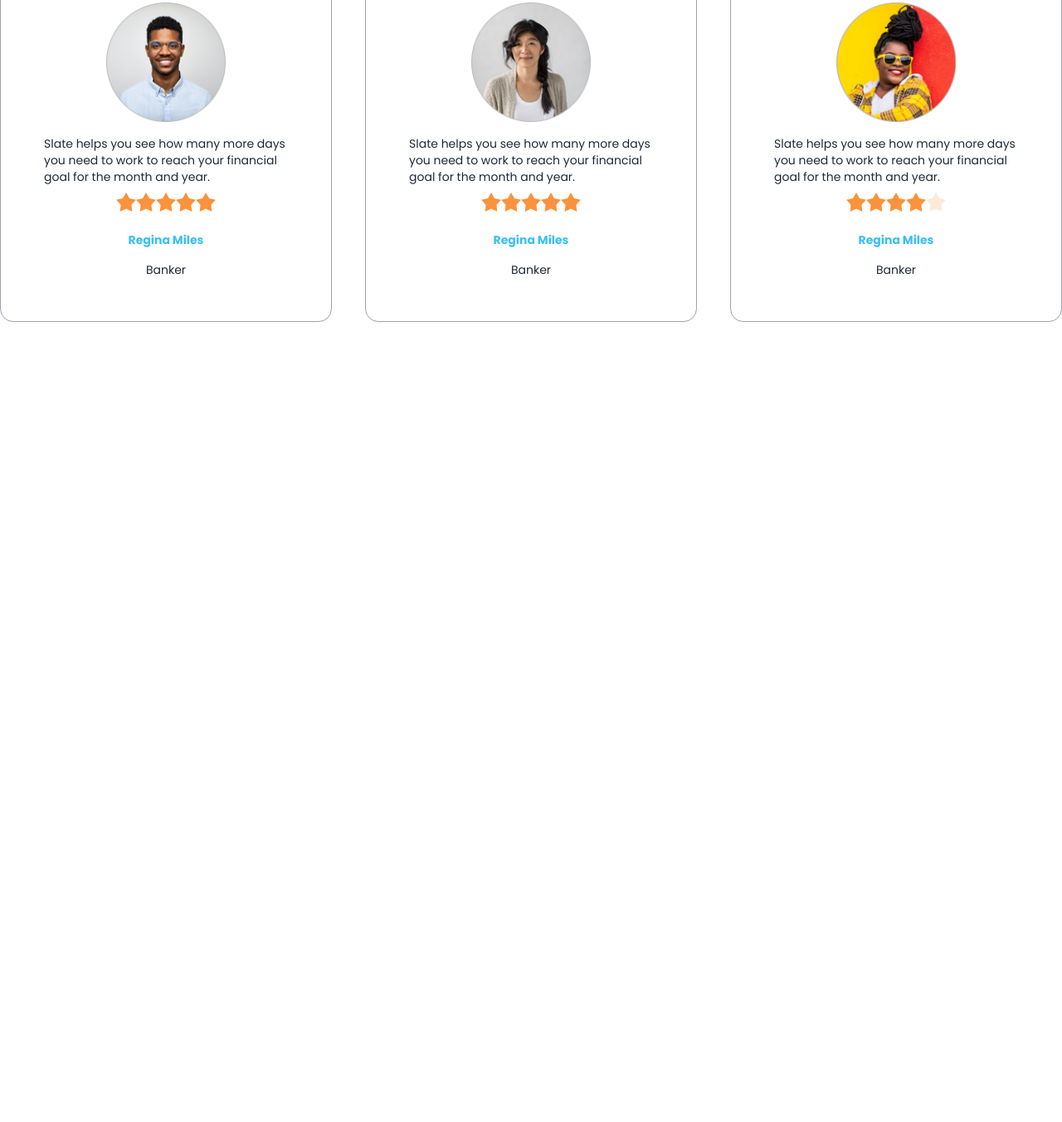
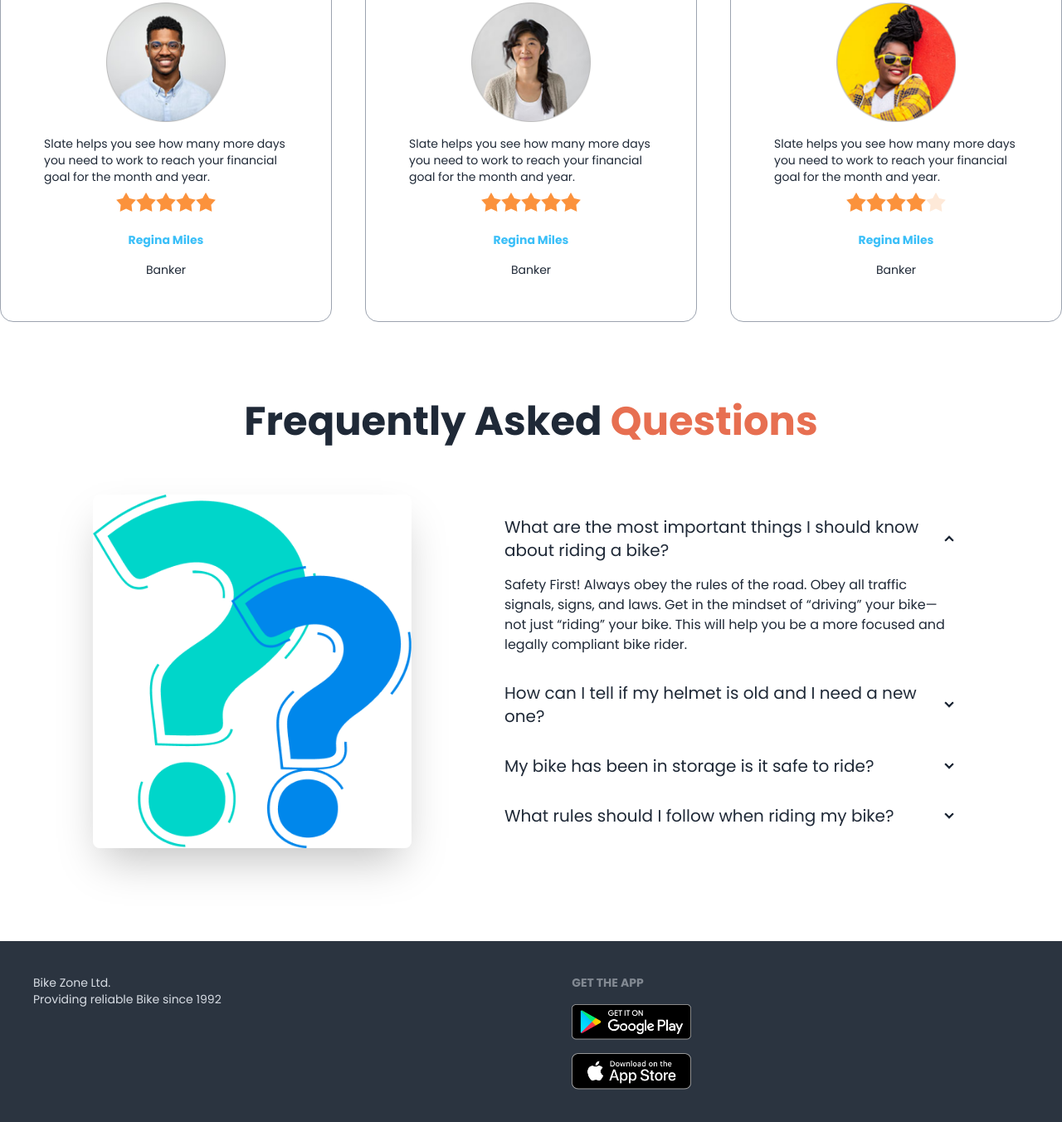
Before and after one commit to rokibhasan32/biker-zone-with-daisyui11, a plain HTML site: page index.html in a window 1280 px wide. Shown: the part 1568-2920 px from the top of the page at 83% size. Before the commit the page ends 2052 px from the top, so only its background shows below. Drawn offline with nearby package versions, Linux system fonts and the light colour scheme.

Commit message:
footer done project is done but not fully

```diff
--- a/index.html
+++ b/index.html
@@ -281,9 +281,76 @@
                 </div>
             </div>
         </section>
+        <!-- FaQ -->
+        <section class="m-24">
+            <h3 class="text-2xl lg:text-5xl mb-12 font-semibold text-center">Frequently Asked <span
+                    class="text-bike-primary">Questions</span></h3>
+            <div class="hero">
+                <div class="hero-content flex-col lg:gap-24 lg:flex-row">
+                    <img src="/images/others/faq.png" class="w-3/4 lg:max-w-sm rounded-lg shadow-2xl" />
+                    <div>
+                        <div class="collapse collapse-arrow">
+                            <input type="radio" name="my-accordion-2" checked="checked" />
+                            <div class="collapse-title text-xl font-medium">
+                                What are the most important things I should
+                                know about riding a bike?
+                            </div>
+                            <div class="collapse-content">
+                                <p>Safety First! Always obey the rules of the road. Obey all traffic signals, signs, and
+                                    laws. Get in the mindset of “driving” your bike—not just “riding” your bike. This
+                                    will help you be a more focused and legally compliant bike rider. </p>
+                            </div>
+                        </div>
+                        <div class="collapse collapse-arrow">
+                            <input type="radio" name="my-accordion-2" />
+                            <div class="collapse-title text-xl font-medium">
+                                How can I tell if my helmet is old and I need a
+                                new one?
+                            </div>
+                            <div class="collapse-content">
+                                <p>Safety First! Always obey the rules of the road. Obey all traffic signals, signs, and
+                                    laws. Get in the mindset of “driving” your bike—not just “riding” your bike. This
+                                    will help you be a more focused and legally compliant bike rider. </p>
+                            </div>
+                        </div>
+                        <div class="collapse collapse-arrow">
+                            <input type="radio" name="my-accordion-2" />
+                            <div class="collapse-title text-xl font-medium">
+                                My bike has been in storage is it safe to ride?
+                            </div>
+                            <div class="collapse-content">
+                                <p>Safety First! Always obey the rules of the road. Obey all traffic signals, signs, and
+                                    laws. Get in the mindset of “driving” your bike—not just “riding” your bike. This
+                                    will help you be a more focused and legally compliant bike rider. </p>
+                            </div>
+                        </div>
+                        <div class="collapse collapse-arrow">
+                            <input type="radio" name="my-accordion-2" />
+                            <div class="collapse-title text-xl font-medium">
+                                What rules should I follow when riding my bike?
+                            </div>
+                            <div class="collapse-content">
+                                <p>Safety First! Always obey the rules of the road. Obey all traffic signals, signs, and
+                                    laws. Get in the mindset of “driving” your bike—not just “riding” your bike. This
+                                    will help you be a more focused and legally compliant bike rider. </p>
+                            </div>
+                        </div>
+                    </div>
+                </div>
+            </div>
+        </section>
     </main>
-    <footer>
-
+    <footer class="footer p-10 bg-neutral text-neutral-content">
+        <div>
+            <p>Bike Zone Ltd.<br />Providing reliable Bike since 1992</p>
+        </div>
+        <div>
+            <span class="footer-title">Get the App</span>
+            <div class="grid grid-cols-1 gap-4">
+                <a><img class="w-36" src="images/others/android.png" alt=""></a>
+                <a><img class="w-36" src="images/others/ios.png" alt=""></a>
+            </div>
+        </div>
     </footer>
 </body>
 
```
